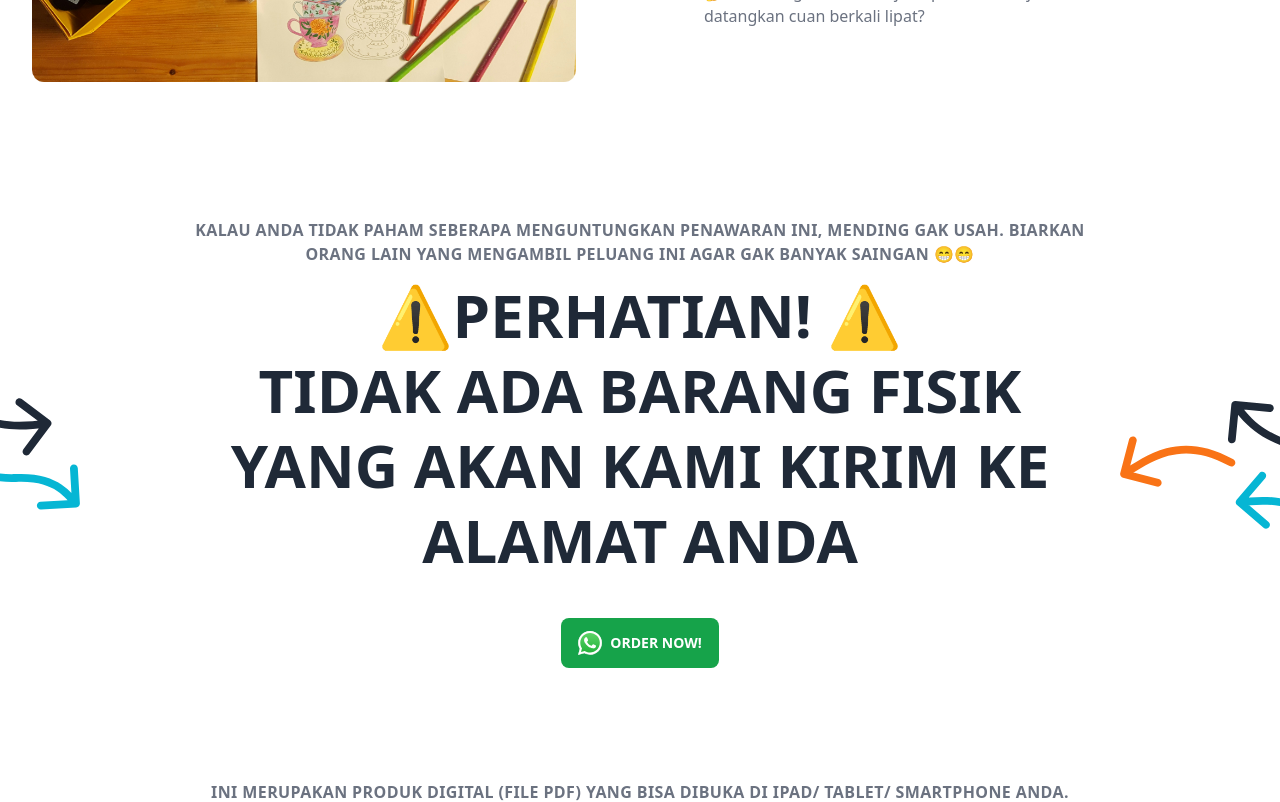
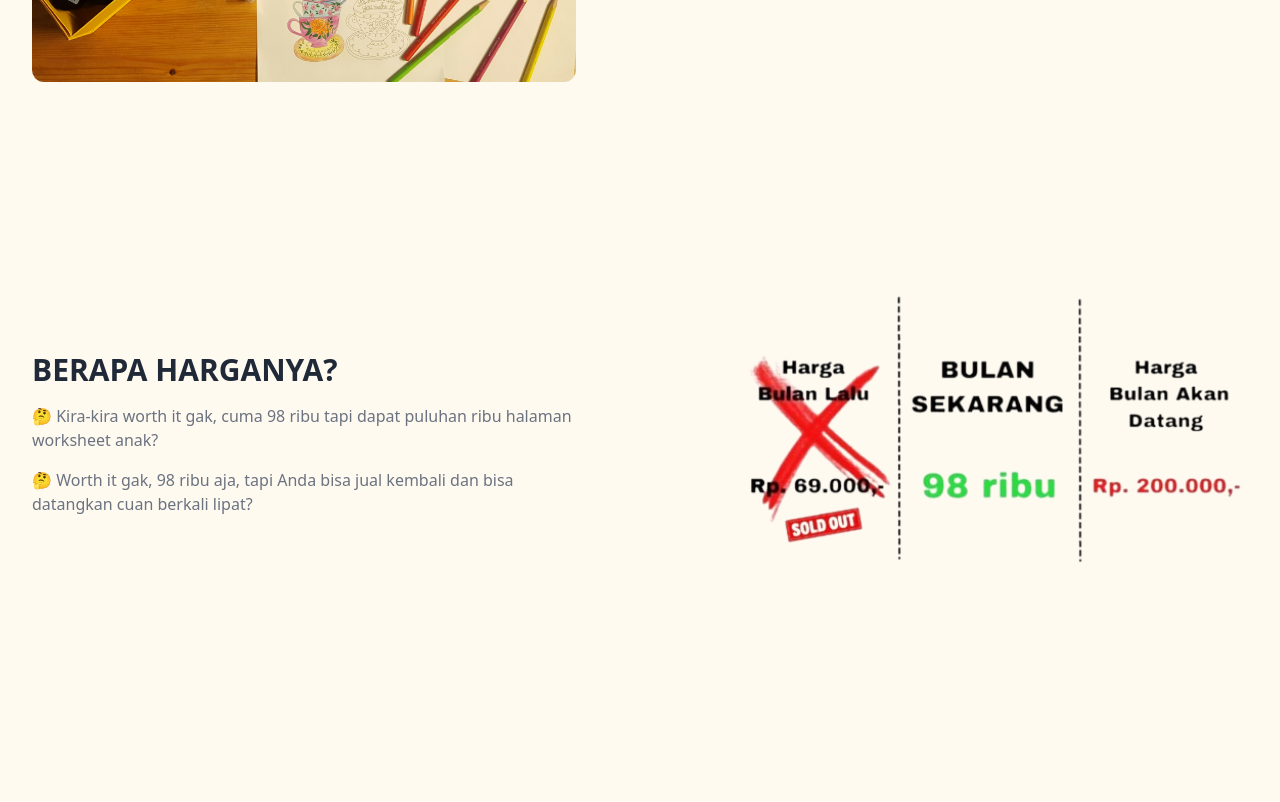
Before and after one commit to brillianodhiya/aniprintable, a Next.js app: page / in a window 1280 px wide. Shown: the part 3480-4282 px from the top of the page. Built offline with nearby package versions, Linux system fonts and the light colour scheme.

Commit message:
background

```diff
--- a/src/pages/index.tsx
+++ b/src/pages/index.tsx
@@ -64,7 +64,7 @@ export default function Home() {
           content="https://aniprintable.vercel.app"
           key="og:url"
         />
-        <link rel="icon" href="/icon.jpeg" sizes="any" />
+        <link rel="icon" href="/icon.png" sizes="any" />
 
         <link rel="manifest" href="/manifest.json" />
         <meta name="theme-color" content="#ffffff" />
@@ -911,6 +911,29 @@ Oiya saya print yang butuh² dulu dan jadiin 2 dalam selembar biar irit wkwkwk "
                   anak! 🥰
                 </p>
               </div>
+              {/* <div className="space-y-2 md:space-y-4">
+                <h2 className="font-bold text-3xl lg:text-3xl text-gray-800">
+                  BERAPA HARGANYA?{" "}
+                </h2>
+                <p className="text-gray-500">
+                  🤔 Kira-kira worth it gak, cuma 98 ribu tapi dapat puluhan
+                  ribu halaman worksheet anak?
+                </p>
+                <p className="text-gray-500">
+                  🤔 Worth it gak, 98 ribu aja, tapi Anda bisa jual kembali dan
+                  bisa datangkan cuan berkali lipat?
+                </p>
+              </div> */}
+            </div>
+          </div>
+        </div>
+      </div>
+
+      {/* hero 3 */}
+      <div className="max-w-[85rem] px-4 py-10 sm:px-6 lg:px-8 lg:py-14 mx-auto">
+        <div className="md:grid md:grid-cols-2 md:items-center md:gap-12 xl:gap-32">
+          <div className="mt-5 sm:mt-10 lg:mt-0">
+            <div className="space-y-6 sm:space-y-8">
               <div className="space-y-2 md:space-y-4">
                 <h2 className="font-bold text-3xl lg:text-3xl text-gray-800">
                   BERAPA HARGANYA?{" "}
@@ -926,10 +949,19 @@ Oiya saya print yang butuh² dulu dan jadiin 2 dalam selembar biar irit wkwkwk "
               </div>
             </div>
           </div>
+          <div>
+            <Image
+              className="rounded-xl"
+              src="/pricing.png"
+              alt="Pricing"
+              width={1000}
+              height={800}
+            />
+          </div>
         </div>
       </div>
 
-      {/* hero */}
+      {/* hero 4 */}
       <div className="overflow-hidden">
         <div className="max-w-[85rem] mx-auto px-4 sm:px-6 lg:px-8 py-20">
           <div className="relative mx-auto max-w-4xl grid space-y-5 sm:space-y-10">
@@ -1084,7 +1116,7 @@ Oiya saya print yang butuh² dulu dan jadiin 2 dalam selembar biar irit wkwkwk "
       {/* hero */}
 
       {/* footer */}
-      <footer className="mt-auto w-full max-w-[85rem] py-10 px-4 sm:px-6 lg:px-8 mx-auto">
+      <footer className="mt-auto w-full py-10 px-4 sm:px-6 lg:px-8 mx-auto border-t-2 border-solid border-gray-100">
         <div className="text-center">
           <div>
             <a
--- a/src/styles/globals.css
+++ b/src/styles/globals.css
@@ -31,3 +31,8 @@ body {
     text-wrap: balance;
   }
 } */
+
+body {
+  color: rgb(var(--foreground-rgb));
+  background: floralwhite;
+}
```
Also changed, not shown: public/icon.png (added), public/pricing.png (added).
